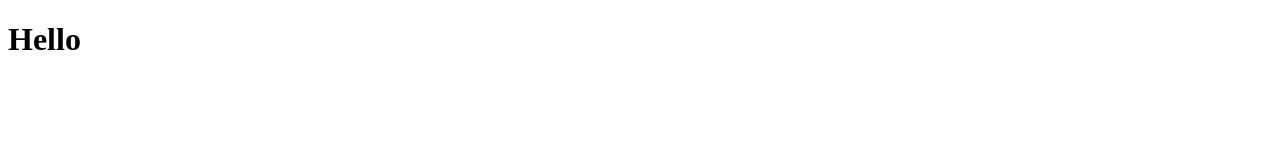
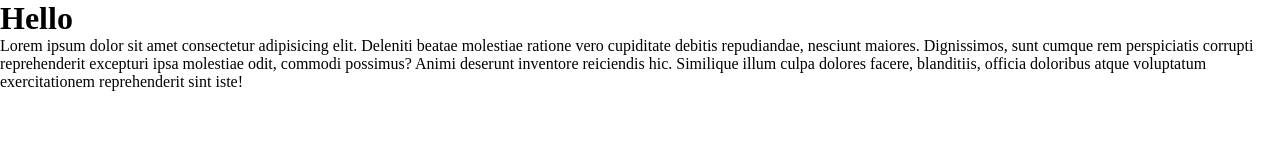
Before and after one commit to Axadjon1414/new-proejct, a plain HTML site: page index.html in a window 1280 px wide. Drawn offline with Linux system fonts and the light colour scheme.

Commit message:
created new file style.css

```diff
--- a/index.html
+++ b/index.html
@@ -5,8 +5,12 @@
     <meta http-equiv="X-UA-Compatible" content="IE=edge">
     <meta name="viewport" content="width=device-width, initial-scale=1.0">
     <title>Document</title>
+    <link rel="stylesheet" href="./style.css">
 </head>
 <body>
     <h1>Hello</h1>
+
+    <p>Lorem ipsum dolor sit amet consectetur adipisicing elit. Deleniti beatae molestiae ratione vero cupiditate debitis repudiandae, nesciunt maiores. Dignissimos, sunt cumque rem perspiciatis corrupti reprehenderit excepturi ipsa molestiae odit, commodi possimus? Animi deserunt inventore reiciendis hic. Similique illum culpa dolores facere, blanditiis, officia doloribus atque voluptatum exercitationem reprehenderit sint iste!
+    </p>
 </body>
 </html>
--- /dev/null
+++ b/style.css
@@ -0,0 +1,5 @@
+* {
+    padding: 0;
+    margin: 0;
+    box-sizing: border-box;
+}
```
